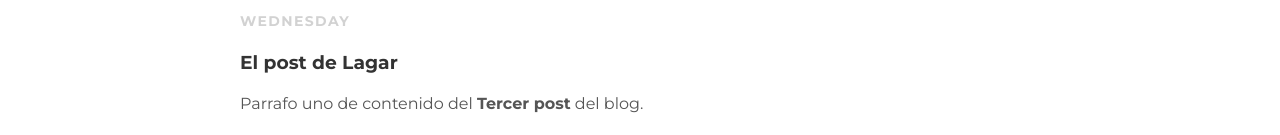
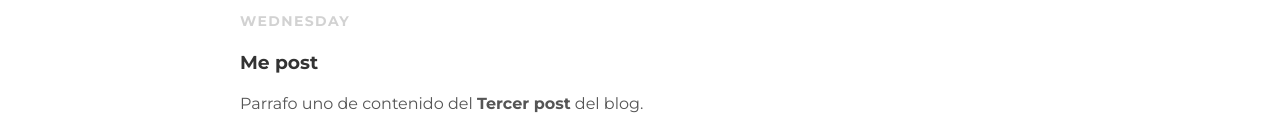
Before and after one commit to omar-acero/omar-acero.github.io, a plain HTML site: page index.html in a window 1280 px wide. Shown: the part 1002-1137 px from the top of the page. Drawn offline with Linux system fonts and the light colour scheme.

Commit message:
Update index.html

```diff
--- a/index.html
+++ b/index.html
@@ -60,7 +60,7 @@
 					<span>Me</span>
 				</div>
 				<p class="post-date">Wednesday</p>
-				<h3 class="post-title">El post de Lagar</h3>
+				<h3 class="post-title">Me post</h3>
 				<div class="post-content">
 					<p>Parrafo uno de contenido del <strong>Tercer post</strong> del blog.</p>
 					<p>Parrafo dos de contenido para una <em>practica</em> del blog. En donde debo agragar una imagen nueva desde github. </p>
```
